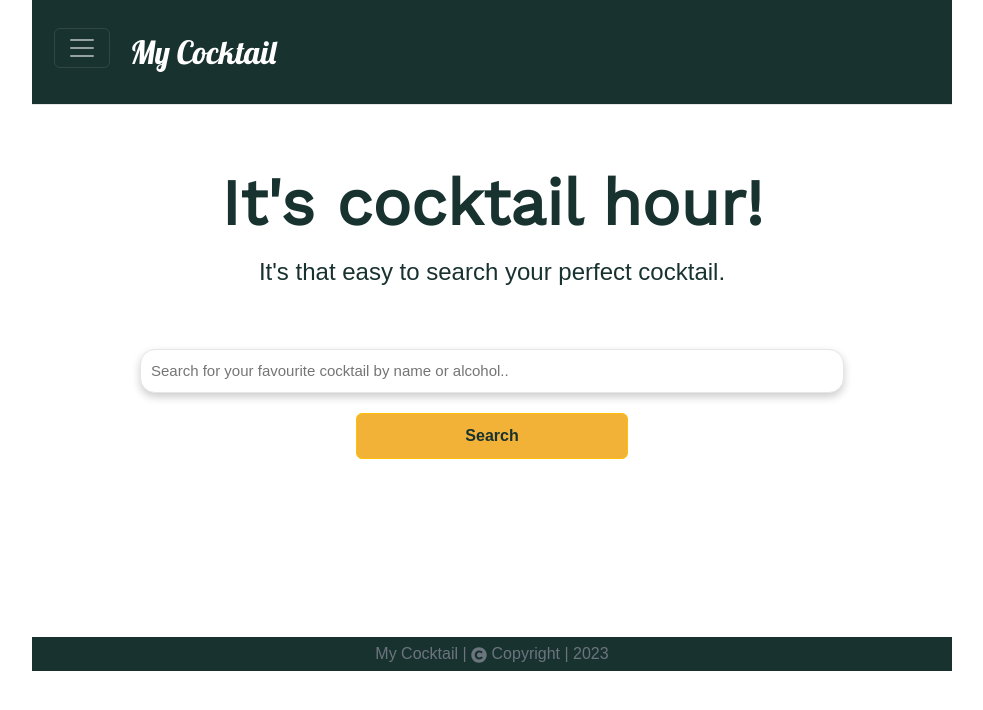
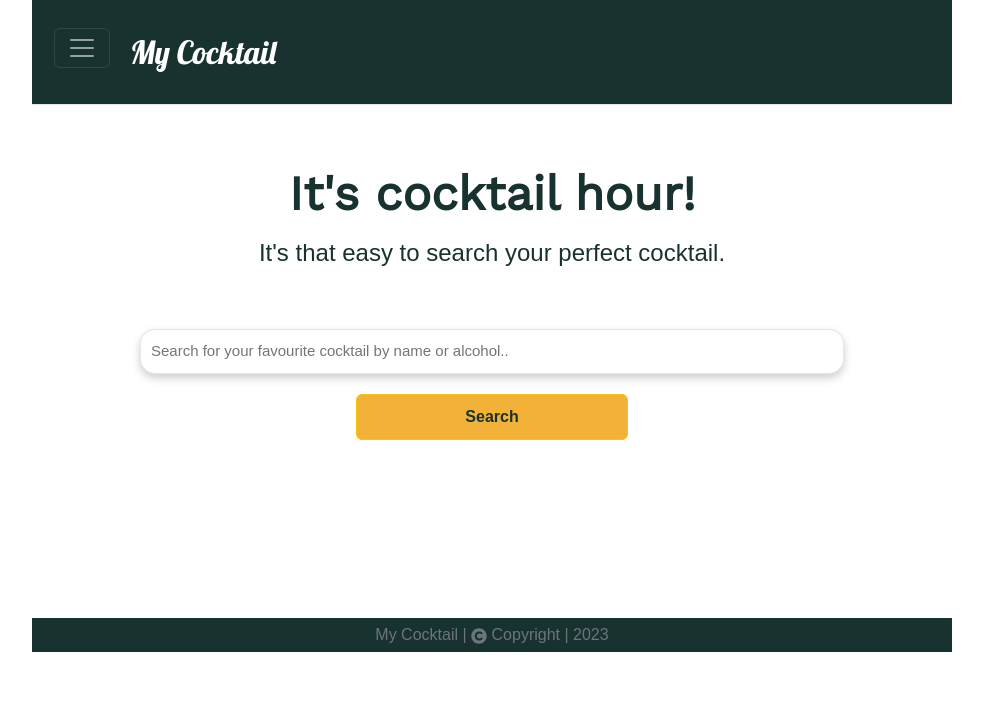
Before and after one commit to marie-debug/MyCocktail-App, a React (Vite) app in the folder frontend/: page / in a window 1280 px wide. Shown: the top 710 px of the page, without its empty margins (148-1131 px from the left). Built offline with nearby package versions, Linux system fonts and the light colour scheme.

Commit message:
updated img to have a height: auto

```diff
--- a/frontend/src/index.css
+++ b/frontend/src/index.css
@@ -29,7 +29,7 @@ li {
 }
 
 h1 {
-  font-size: 4rem;
+  font-size: 3rem;
 }
 
 h1,
@@ -216,8 +216,8 @@ h3 {
 }
 
 img {
+  height: auto;
   max-width: 100%;
-  width: 700px;
   margin: 10px;
 }
 
```
